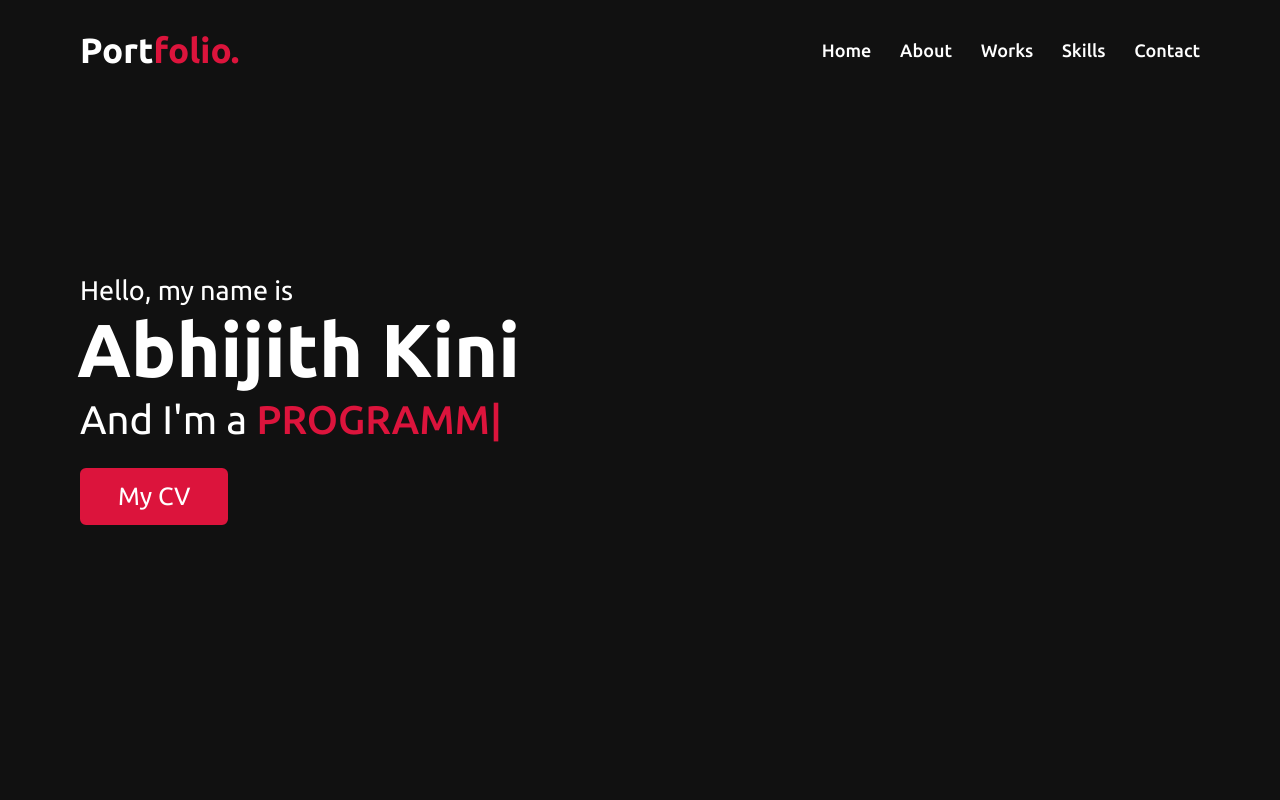
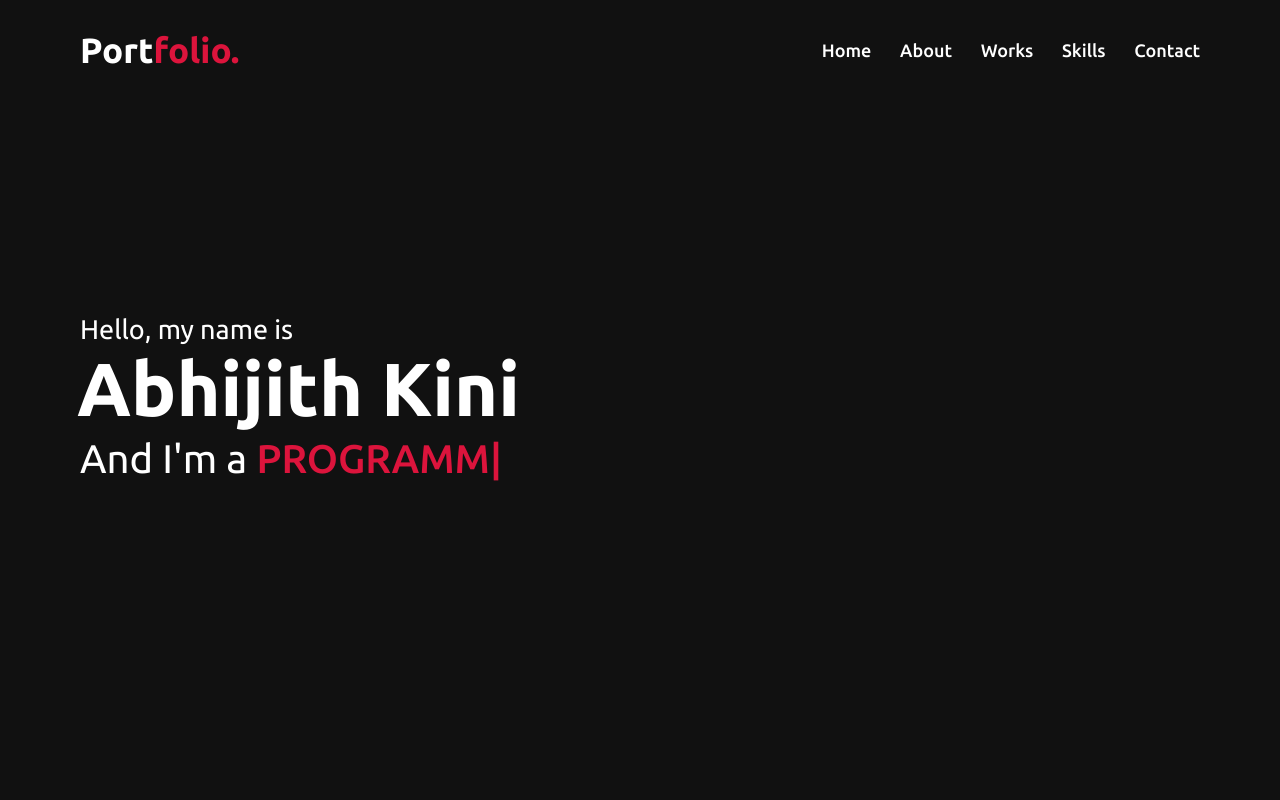
Before and after one commit to kiniabhi22/Portfolio, a plain HTML site: page index.html in a window 1280 px wide. Shown: the top 800 px of the page. Drawn offline with nearby package versions, Linux system fonts and the light colour scheme.

Commit message:
My 4th Commit

```diff
--- a/index.html
+++ b/index.html
@@ -39,7 +39,7 @@
                 <div class="text-1">Hello, my name is</div>
                 <div class="text-2">Abhijith Kini</div>
                 <div class="text-3">And I'm a <span class="typing"></span></div>
-                <a href="#">My CV</a>
+
             </div>
         </div>
     </section>
```
